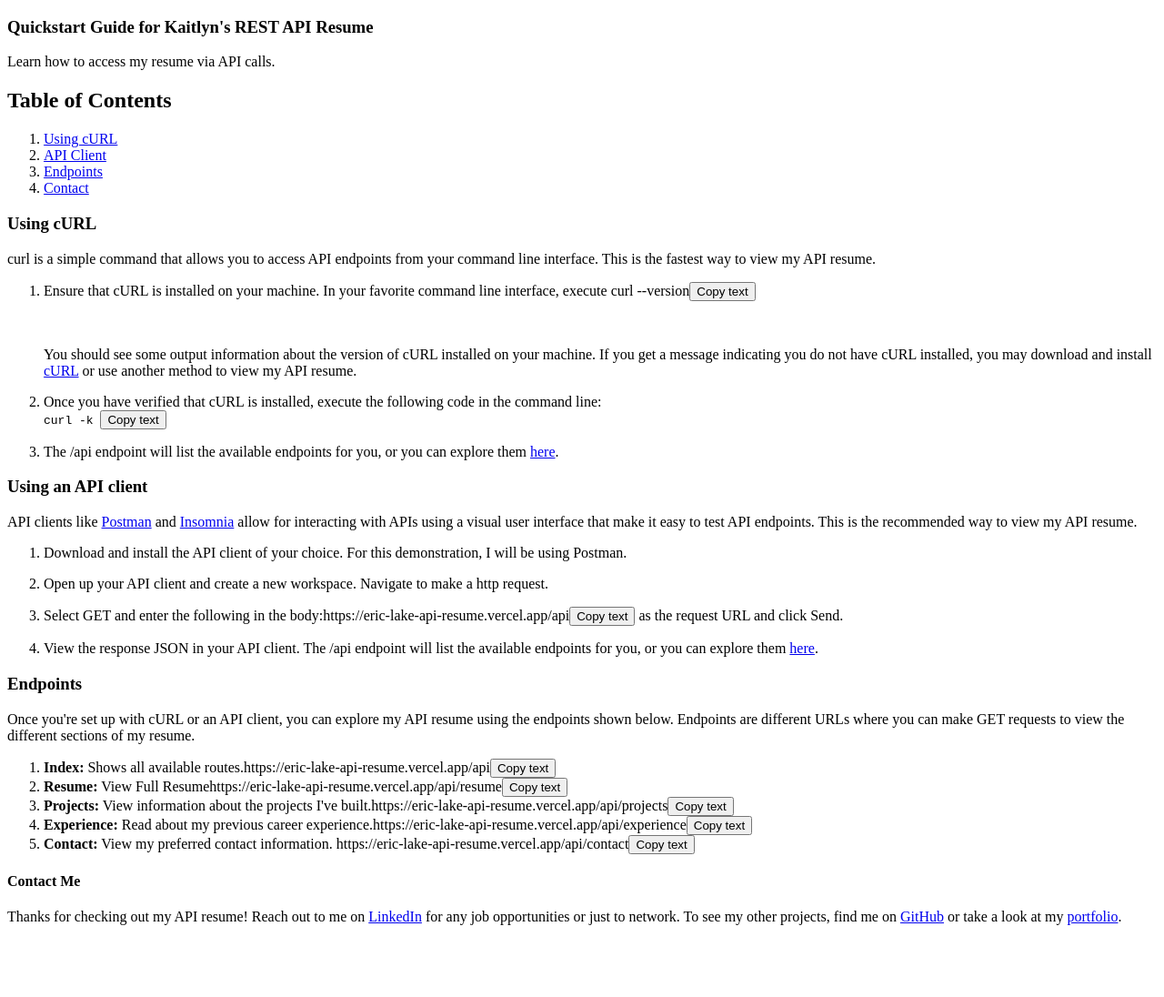
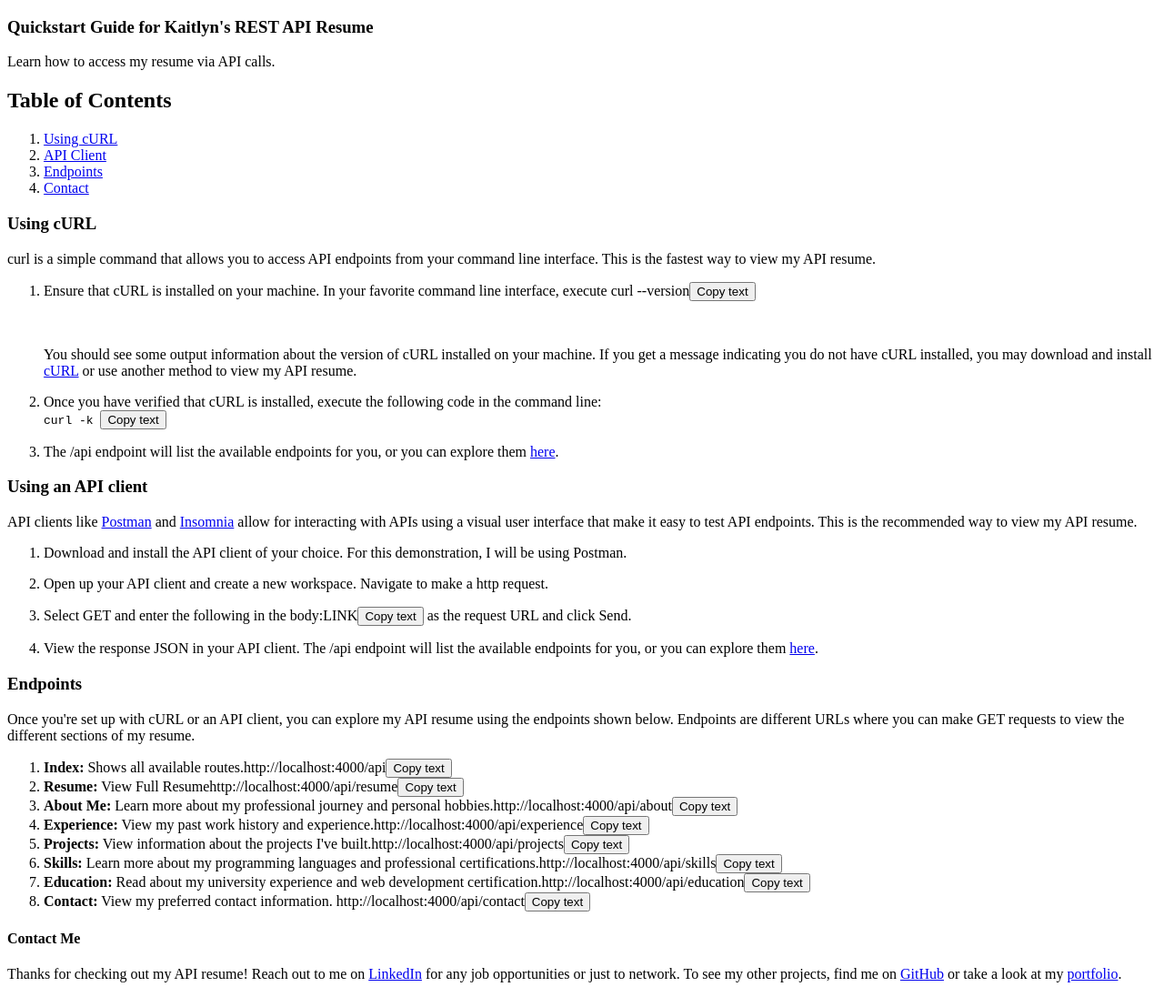
Before and after one commit to kaitvan/kaitlyn-resume-api, a website: page public/index.html in a window 1280 px wide. Shown: the whole page at 91% size. Before the commit the page ends 1033 px from the top, so only its background shows below. Drawn offline with Linux system fonts and the light colour scheme.

Commit message:
Update endpoints

```diff
--- a/public/index.html
+++ b/public/index.html
@@ -59,10 +59,7 @@
               Once you have verified that cURL is installed, execute the
               following code in the command line: <br /><code
                 >curl -k
-                <button
-                  class="button"
-                  data-text="curl -k https://eric-lake-api-resume.vercel.app/api"
-                >
+                <button class="button" data-text="curl -k <Insert link here>">
                   Copy text
                 </button></code
               >
@@ -103,10 +100,7 @@
             <p class="text">
               Select <span class="btn">GET</span> and enter the following in the
               body:<span class="code"
-                >https://eric-lake-api-resume.vercel.app/api<button
-                  class="button"
-                  data-text="https://eric-lake-api-resume.vercel.app/api"
-                >
+                >LINK<button class="button" data-text="<Insert link here>">
                   Copy text
                 </button></span
               >
@@ -134,9 +128,9 @@
           <li>
             <strong>Index:</strong> Shows all available routes.<span
               class="code"
-              >https://eric-lake-api-resume.vercel.app/api<button
+              >http://localhost:4000/api<button
                 class="button"
-                data-text="https://eric-lake-api-resume.vercel.app/api"
+                data-text="http://localhost:4000/api"
               >
                 Copy text
               </button></span
@@ -144,9 +138,31 @@
           </li>
           <li>
             <strong>Resume:</strong> View Full Resume<span class="code"
-              >https://eric-lake-api-resume.vercel.app/api/resume<button
+              >http://localhost:4000/api/resume<button
                 class="button"
-                data-text="https://eric-lake-api-resume.vercel.app/api/resume"
+                data-text="http://localhost:4000/api/resume"
+              >
+                Copy text
+              </button></span
+            >
+          </li>
+          <li>
+            <strong>About Me:</strong> Learn more about my professional journey
+            and personal hobbies.<span class="code"
+              >http://localhost:4000/api/about<button
+                class="button"
+                data-text="http://localhost:4000/api/about"
+              >
+                Copy text
+              </button></span
+            >
+          </li>
+          <li>
+            <strong>Experience:</strong> View my past work history and
+            experience.<span class="code"
+              >http://localhost:4000/api/experience<button
+                class="button"
+                data-text="http://localhost:4000/api/experience"
               >
                 Copy text
               </button></span
@@ -155,20 +171,31 @@
           <li>
             <strong>Projects:</strong> View information about the projects I've
             built.<span class="code"
-              >https://eric-lake-api-resume.vercel.app/api/projects<button
+              >http://localhost:4000/api/projects<button
                 class="button"
-                data-text="https://eric-lake-api-resume.vercel.app/api/projects"
+                data-text="http://localhost:4000/api/projects"
               >
                 Copy text
               </button></span
             >
           </li>
           <li>
-            <strong>Experience:</strong> Read about my previous career
-            experience.<span class="code"
-              >https://eric-lake-api-resume.vercel.app/api/experience<button
+            <strong>Skills:</strong> Learn more about my programming languages
+            and professional certifications.<span class="code"
+              >http://localhost:4000/api/skills<button
                 class="button"
-                data-text="https://eric-lake-api-resume.vercel.app/api/experience"
+                data-text="http://localhost:4000/api/skills"
+              >
+                Copy text
+              </button></span
+            >
+          </li>
+          <li>
+            <strong>Education:</strong> Read about my university experience and
+            web development certification.<span class="code"
+              >http://localhost:4000/api/education<button
+                class="button"
+                data-text="http://localhost:4000/api/education"
               >
                 Copy text
               </button></span
@@ -177,9 +204,9 @@
           <li>
             <strong>Contact:</strong> View my preferred contact information.
             <span class="code"
-              >https://eric-lake-api-resume.vercel.app/api/contact<button
+              >http://localhost:4000/api/contact<button
                 class="button"
-                data-text="https://eric-lake-api-resume.vercel.app/api/contact"
+                data-text="http://localhost:4000/api/contact"
               >
                 Copy text
               </button></span
```
